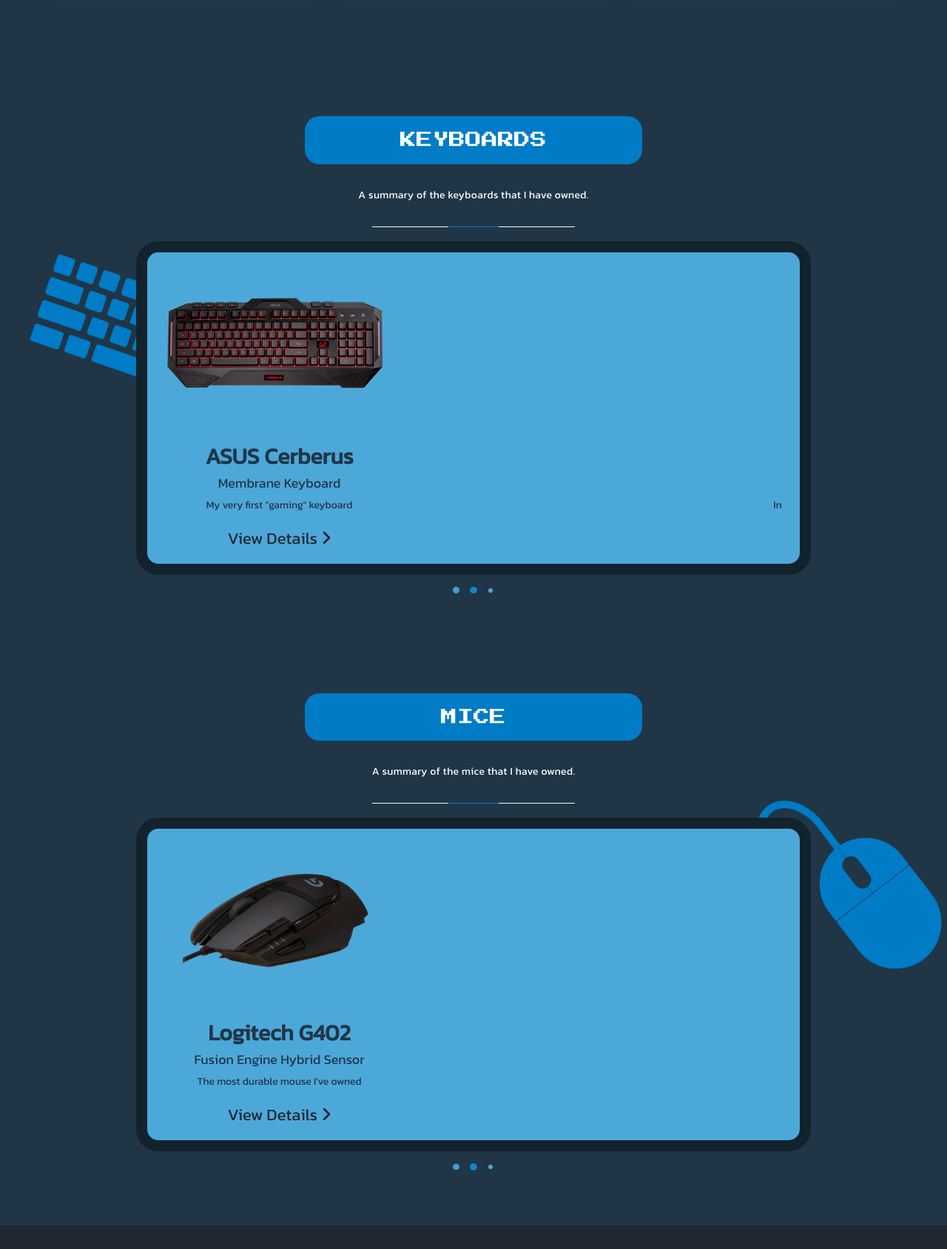
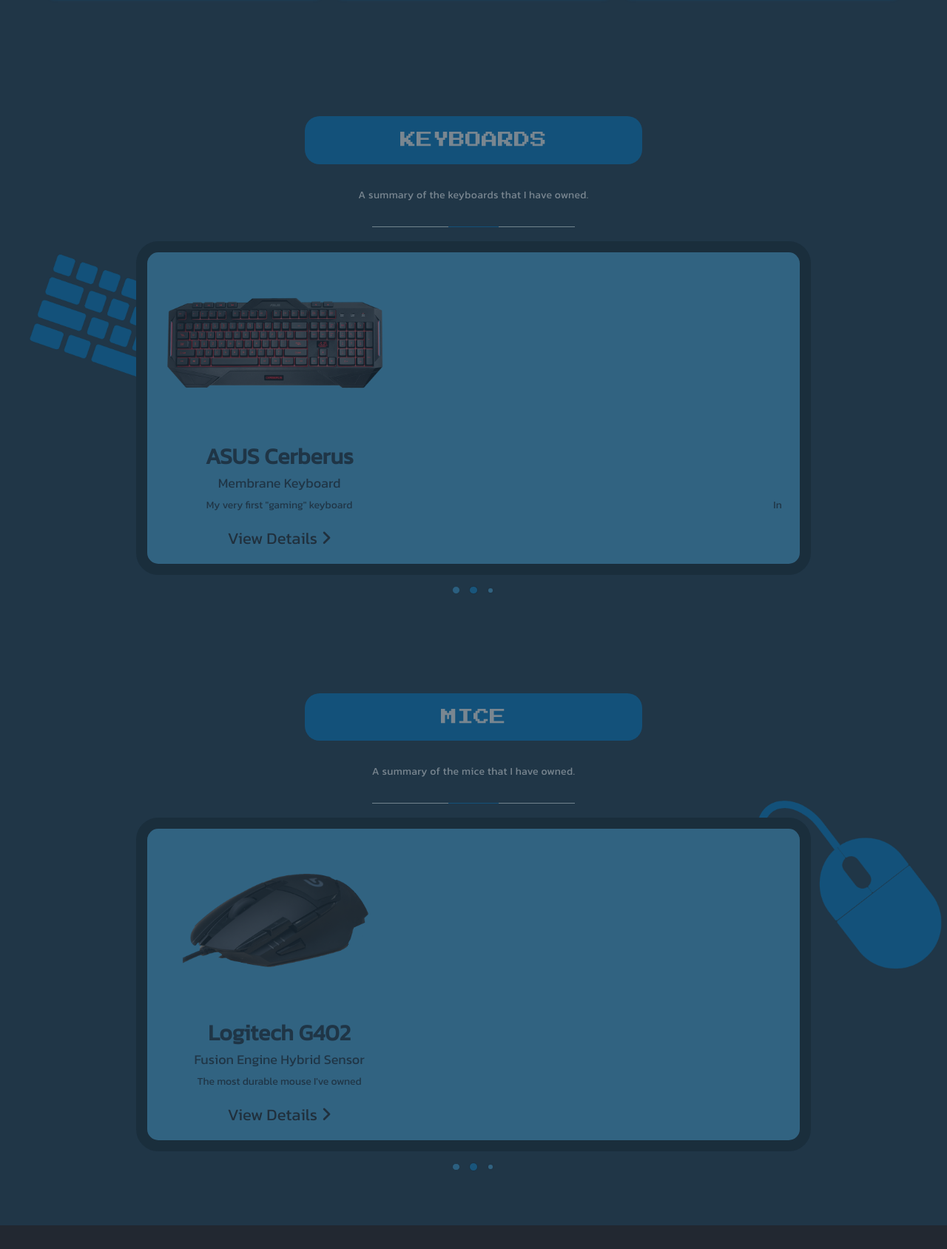
Before and after one commit to b0biii/mp1, a plain HTML site: page index.html in a window 1280 px wide. Shown: the part 1110-2798 px from the top of the page at 74% size. Drawn offline with nearby package versions, Linux system fonts and the light colour scheme.

Commit message:
Update mycss.css

```diff
--- a/mycss.css
+++ b/mycss.css
@@ -282,12 +282,14 @@ body
 {
     background-image: url("pages/imgs/keybsec.png");
     color:#203647;
+    opacity: 40%;
 }
 
 #mice
 {
     background-image: url("pages/imgs/micesec.png");
     color:#203647;
+    opacity: 40%;
 }
 
 .carsec .item h2
```
